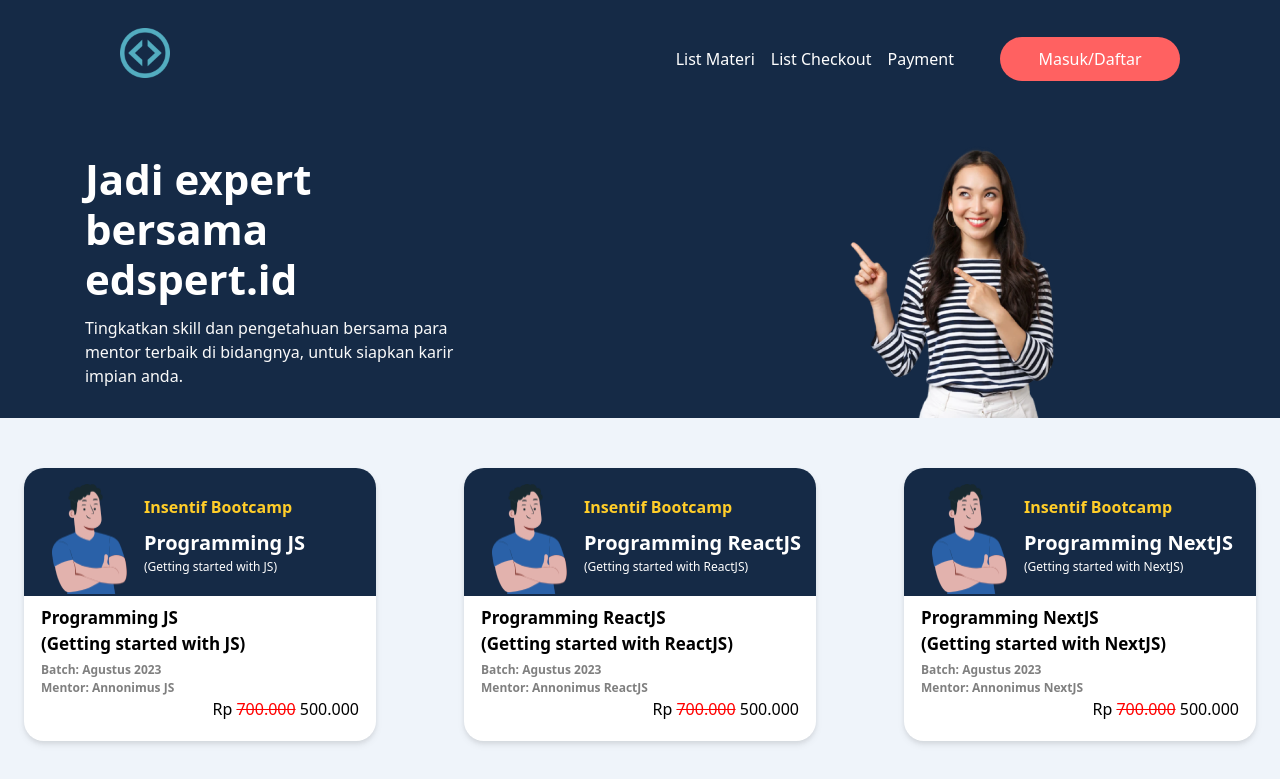
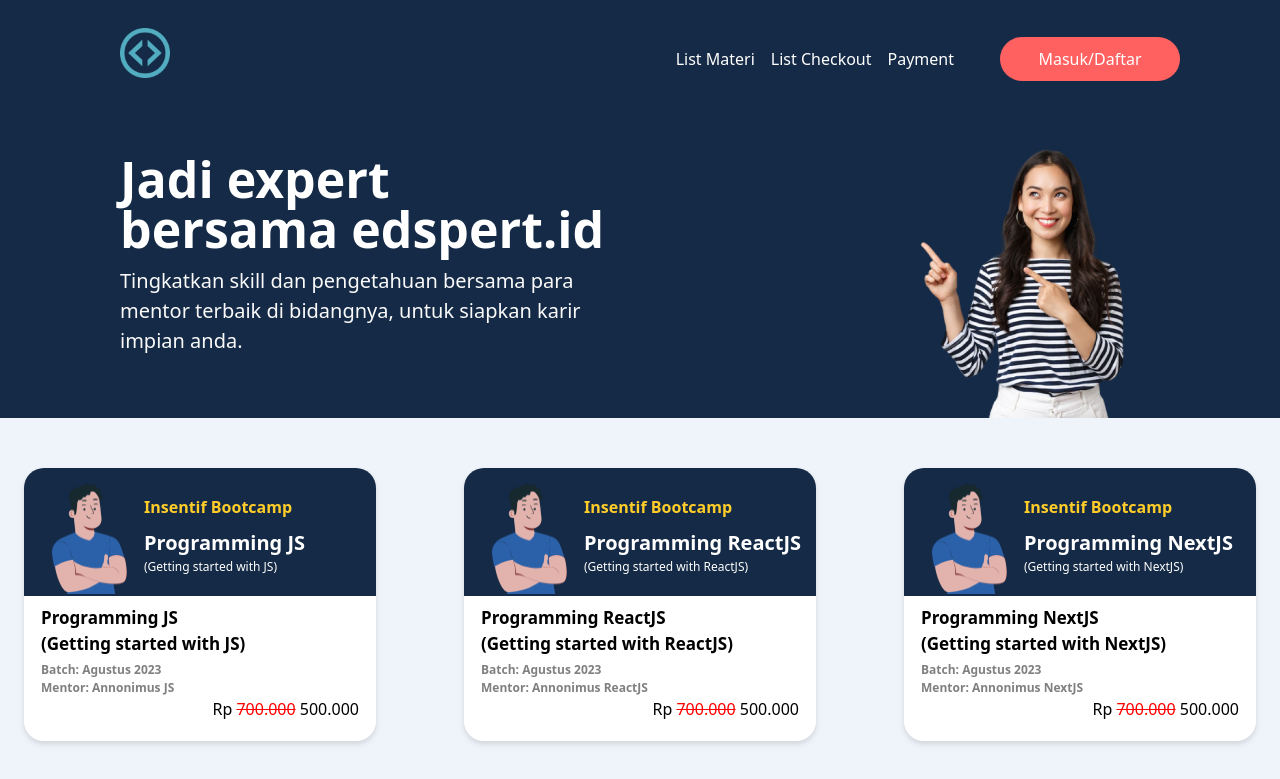
Before and after one commit to aguskrisna12/Edutech, a React (Create React App) app: page / in a window 1280 px wide. Shown: the top 779 px of the page. Built offline with nearby package versions, Linux system fonts and the light colour scheme.

Commit message:
update css

```diff
--- a/src/Components/Bca.jsx
+++ b/src/Components/Bca.jsx
@@ -1,7 +1,7 @@
 export default function Bca({handleRadioChange, selectedValue}) {
     return (
         <>
-            <div className="flex justify-between px-2 h-12 md:flex md:justify-between md:w-[489px] md:h-14 md:mt-3.5 rounded shadow border border-neutral-300 md:px-3">
+            <div className="flex justify-between items-center px-2 h-12 md:flex md:justify-between md:w-[489px] md:h-14 md:mt-3.5 rounded shadow border border-neutral-300 md:px-3">
                 <div className="flex items-center md:flex">
                     <img className="w-10 h-3 md:w-[72px] md:h-[21.18px]" src="https://upload.wikimedia.org/wikipedia/commons/thumb/5/5c/Bank_Central_Asia.svg/1200px-Bank_Central_Asia.svg.png" alt="img" />
                     <span className="md:pl-4 text-sm pl-4">Bank Transfer ke Rek Bank BCA</span>
--- a/src/Components/Bni.jsx
+++ b/src/Components/Bni.jsx
@@ -1,7 +1,7 @@
 export default function Bni({handleRadioChange, selectedValue}) {
     return (
         <>
-            <div className="flex justify-between px-2 h-12 md:flex md:justify-between md:w-[489px] md:h-14 md:mt-4 rounded shadow border border-neutral-300 md:px-3">
+            <div className="flex justify-between items-center px-2 h-12 md:flex md:justify-between md:w-[489px] md:h-14 md:mt-4 rounded shadow border border-neutral-300 md:px-3">
                 <div className="flex items-center md:flex">
                     <img className="w-10 h-4 md:w-[72px] md:h-[21.18px]" src="https://upload.wikimedia.org/wikipedia/id/thumb/5/55/BNI_logo.svg/1200px-BNI_logo.svg.png" alt="img" />
                     <span className="md:pl-4 text-sm pl-4">Bank Transfer ke Rek Bank BNI</span>
--- a/src/Components/HeaderImg.jsx
+++ b/src/Components/HeaderImg.jsx
@@ -1,14 +1,12 @@
 function HeaderImg() {
     return (
-        <>
-            <div className="h-[460px] md:h-[300px] w-full bg-[#152A46] md:flex md:justify-between">
-                <div className="pt-5 md:pr-[200px] w-full px-5 flex flex-col items-center">
-                    <h2 className="text-white md:pt-4 text-[42px] md:w-[400px] w-[400px] font-semibold leading-[50px]">Jadi expert bersama edspert.id</h2>
-                    <div className="w-[400px] pt-3 text-neutral-50 text-base font-thin leading-normal">Tingkatkan skill dan pengetahuan bersama para mentor terbaik di bidangnya, untuk siapkan karir impian anda.</div>
-                </div>
-                <img className="md:pr-[100px] mx-auto w-[400px] md:w-[600px] cursor-pointer transition ease-in-out delay-15 hover:-translate-y-1 hover:scale-110 duration-300" src="/assets/img/header.png" alt="" />
+        <div className="h-[460px] sm:h-[300px] grid w-full bg-[#152A46] sm:flex sm:justify-between px-[100px]">
+            <div className="pt-5 sm:pr-[200px] px-5 w-screen">
+                <h2 className="text-white md:pt-4 sm:w-[500px] sm:text-[50px] text-3xl w-[400px] font-semibold leading-[50px]">Jadi expert bersama edspert.id</h2>
+                <p className="pt-3 pr-3 text-neutral-50 sm:text-[20px] text-base font-thin leading-normal">Tingkatkan skill dan pengetahuan bersama para mentor terbaik di bidangnya, untuk siapkan karir impian anda.</p>
             </div>
-        </>
+            <img className="mx-auto sm:mx-0 w-[60%] cursor-pointer transition ease-in-out delay-15 hover:-translate-y-1 hover:scale-110 duration-300" src="/assets/img/header.png" alt="" />
+        </div>
     )
 }
 
--- a/src/Components/Mandiri.jsx
+++ b/src/Components/Mandiri.jsx
@@ -1,7 +1,7 @@
 export default function Mandiri({selectedValue, handleRadioChange}) {
     return (
         <>
-            <div className="flex justify-between px-2 h-12 md:flex md:justify-between md:w-[489px] md:h-14 md:mt-3.5 rounded shadow border border-neutral-300 md:px-3">
+            <div className="flex justify-between items-center px-2 h-12 md:flex md:justify-between md:w-[489px] md:h-14 md:mt-3.5 rounded shadow border border-neutral-300 md:px-3">
                 <div className="flex items-center">
                     <img className="w-10 md:w-[72px] md:h-[21.18px]" src="https://upload.wikimedia.org/wikipedia/commons/thumb/a/ad/Bank_Mandiri_logo_2016.svg/2560px-Bank_Mandiri_logo_2016.svg.png" alt="img" />
                     <span className="md:pl-4 text-sm pl-4">Bank Transfer ke Rek Bank Mandiri</span>
```
